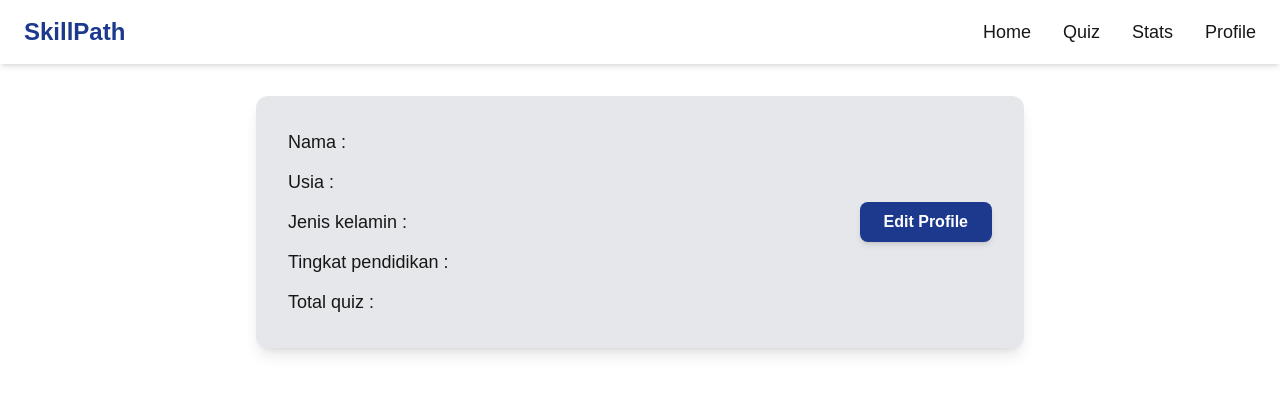
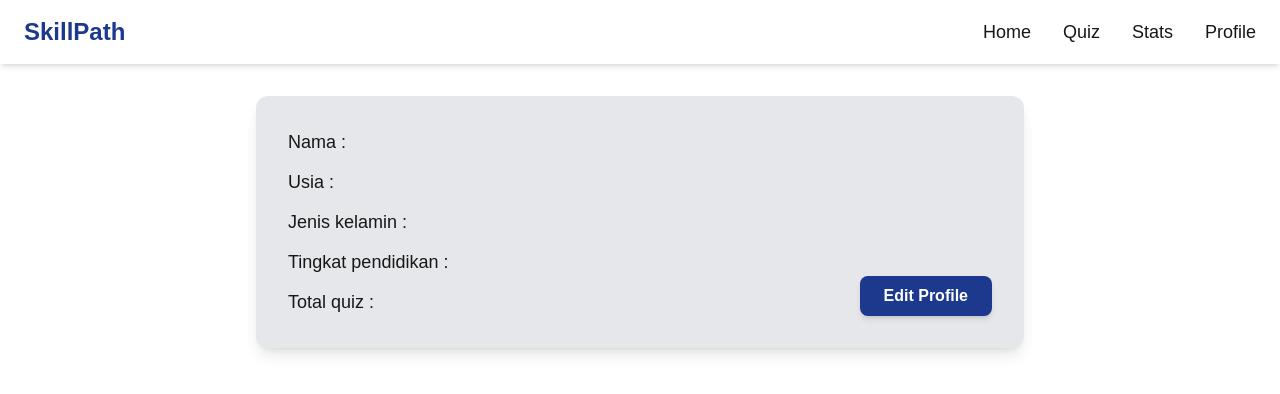
Before and after one commit to shairafathiya/SkillPath, a Next.js app: page /profile in a window 1280 px wide. Shown: the top 394 px of the page. Built offline with nearby package versions, Linux system fonts and the light colour scheme.

Commit message:
fix: menambah use client

```diff
--- a/src/app/profile/page.tsx
+++ b/src/app/profile/page.tsx
@@ -1,3 +1,6 @@
+"use client"
+
+
 export default function ProfilePage() {
     return (
       <main className="flex justify-center mt-24 px-4">
@@ -23,7 +26,7 @@ export default function ProfilePage() {
             </div>
 
             {/* Tombol Edit */}
-            <div className="self-end md:self-center">
+            <div className="self-end md:self-baseline-last">
               <button className="bg-blue-900 hover:bg-blue-700 text-white font-semibold py-2 px-6 rounded-lg shadow-md transition">
                 Edit Profile
               </button>
```
